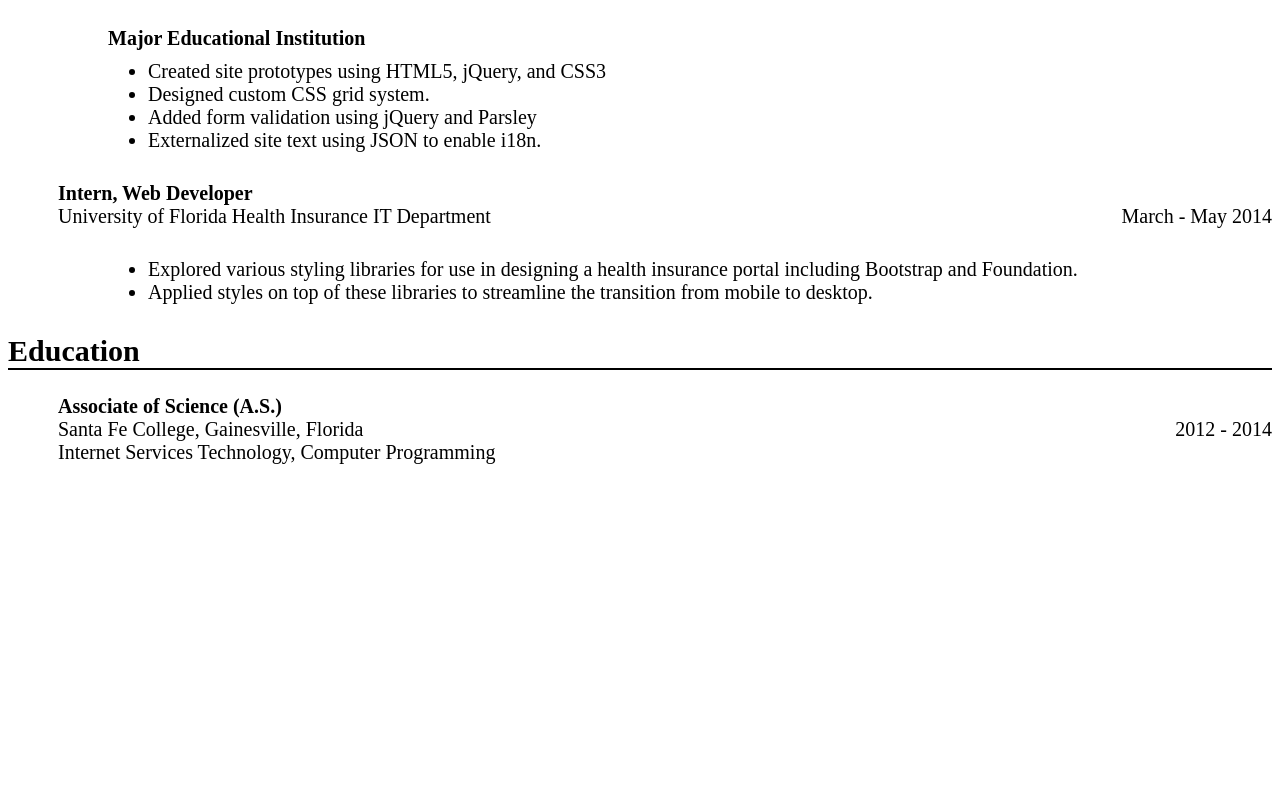
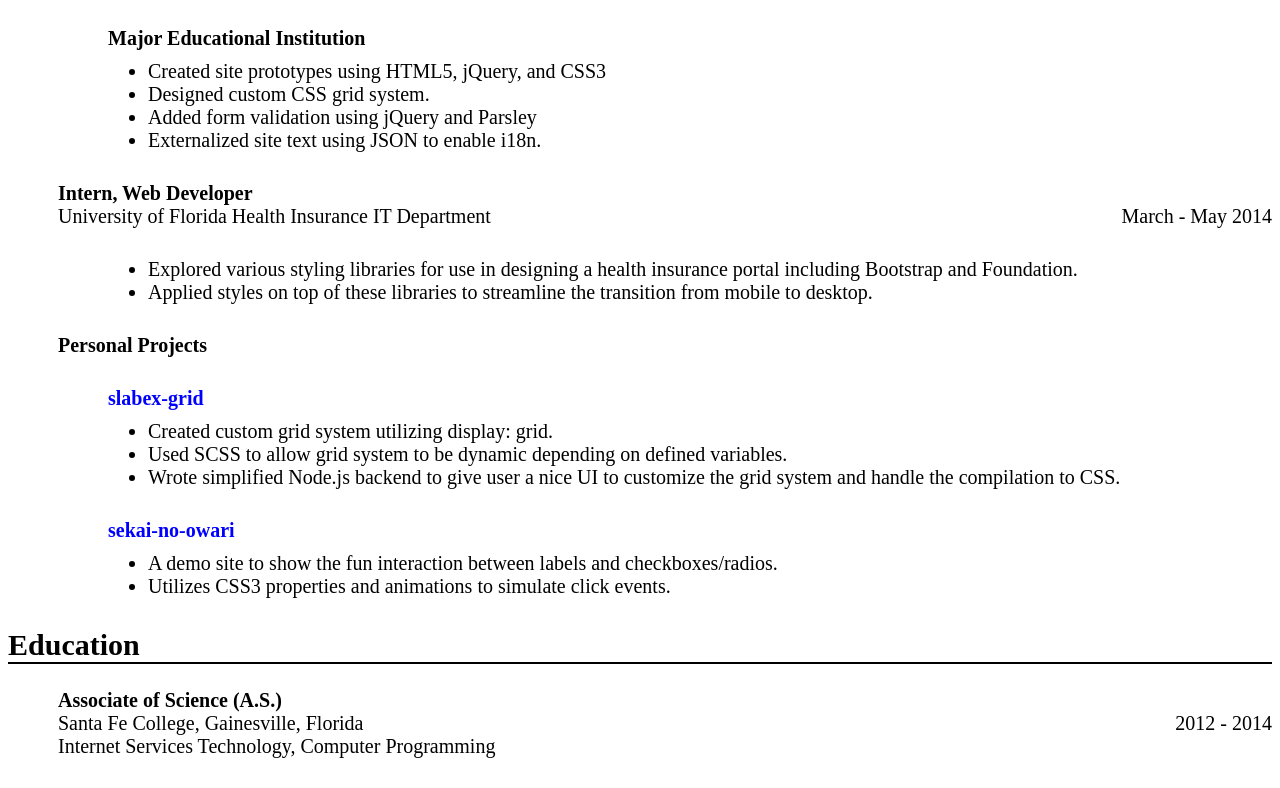
Before and after one commit to AngryKitten/personal-site, a plain HTML site: page index.html in a window 1280 px wide. Shown: the part 878-1666 px from the top of the page. Before the commit the page ends 1372 px from the top, so only its background shows below. Drawn offline with Linux system fonts and the light colour scheme.

Commit message:
Added personal projects section

```diff
--- a/index.html
+++ b/index.html
@@ -1,9 +1,11 @@
 <!DOCTYPE html>
 <html>
+
 <head>
   <title>Caleb Crawford Resume</title>
   <link rel="stylesheet" href="css/main.css">
 </head>
+
 <body>
   <h1 id="name">Caleb T. Crawford</h1>
   <h3 id="email"><a href="mailto:calebcrawford93@gmail.com">calebcrawford93@gmail.com</a></h3>
@@ -35,7 +37,8 @@
         <ul>
           <li>Created hybrid mobile application from the ground up utilizing Ionic 3.</li>
           <li>Designed and coded custom components with Angular 5 and SCSS to be used across the application.</li>
-            <li>Integrated many Ionic Native plugins and made minor customizations to account for some device incompatibility.</li>
+          <li>Integrated many Ionic Native plugins and made minor customizations to account for some device
+            incompatibility.</li>
           <li>Handled builds and deployments to both iOS and Android App Stores.</li>
           <li>Used developer tool Compodoc to provide inline documentation for future developers.</li>
         </ul>
@@ -72,8 +75,32 @@
       </span>
       <div class="job-experience">
         <ul>
-            <li>Explored various styling libraries for use in designing a health insurance portal including Bootstrap and Foundation.</li>
+          <li>Explored various styling libraries for use in designing a health insurance portal including Bootstrap and
+            Foundation.</li>
           <li>Applied styles on top of these libraries to streamline the transition from mobile to desktop.</li>
+        </ul>
+      </div>
+    </div>
+    <div class="subsection">
+      <span class="job-title bold">Personal Projects</span>
+      <div class="job-experience">
+        <span class="bold">
+          <a href="https://github.com/AngryKitten/slabex-grid" target="_blank">slabex-grid</a>
+        </span>
+        <ul>
+          <li>Created custom grid system utilizing display: grid.</li>
+          <li>Used SCSS to allow grid system to be dynamic depending on defined variables.</li>
+          <li>Wrote simplified Node.js backend to give user a nice UI to customize the grid system and handle the
+            compilation to CSS.</li>
+        </ul>
+      </div>
+      <div class="job-experience">
+        <span class="bold">
+          <a href="https://angrykitten.github.io/sekai-no-owari/" target="_blank">sekai-no-owari</a>
+        </span>
+        <ul>
+          <li>A demo site to show the fun interaction between labels and checkboxes/radios.</li>
+          <li>Utilizes CSS3 properties and animations to simulate click events.</li>
         </ul>
       </div>
     </div>
@@ -92,4 +119,5 @@
     </div>
   </section>
 </body>
+
 </html>
```
Lines whose indentation alone changed are shown as unchanged.
